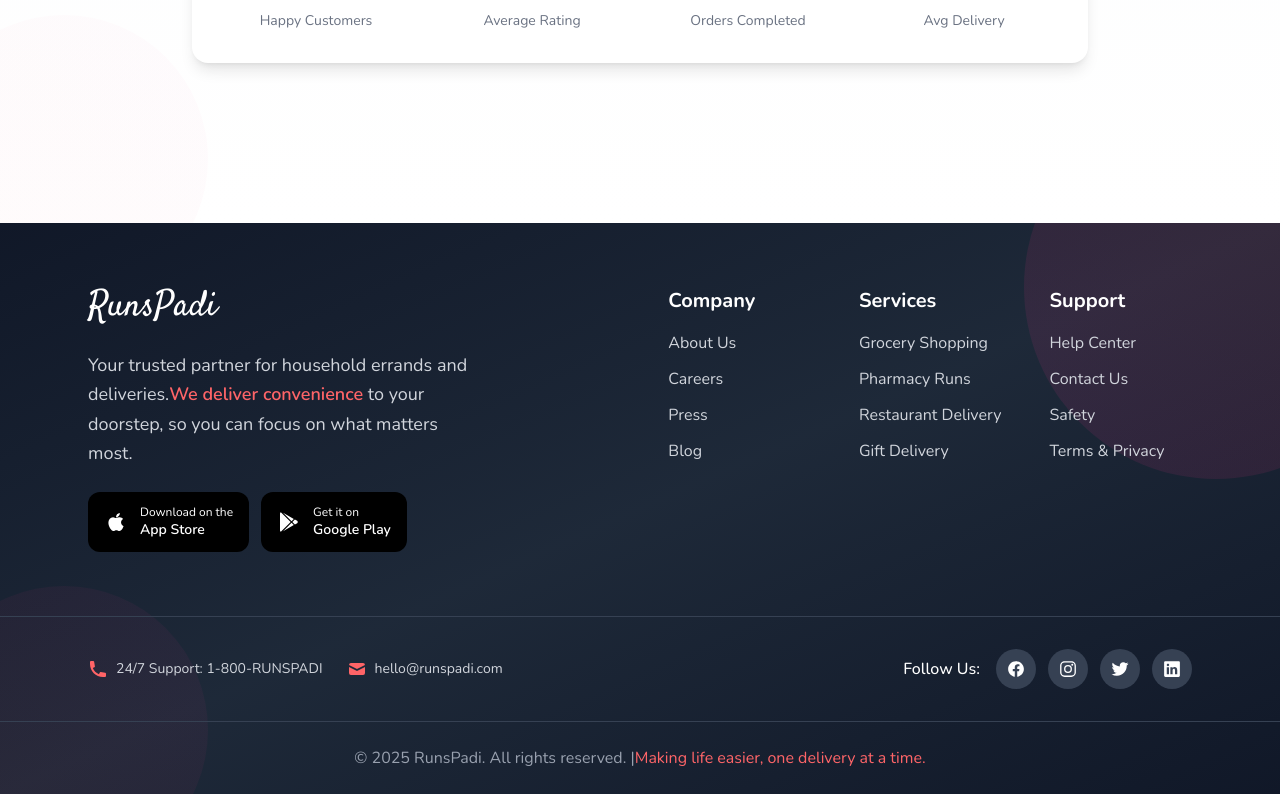
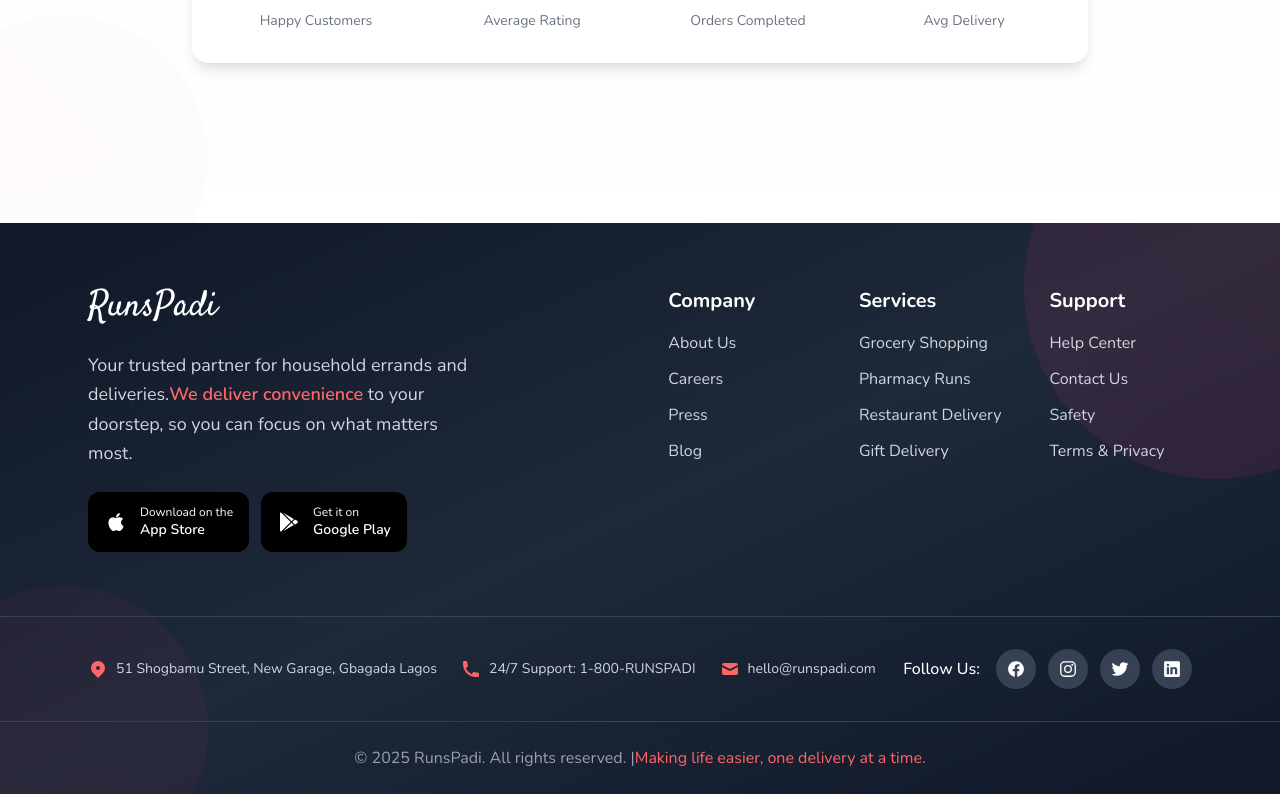
Before and after one commit to SummyTech/RunsPadi, a React (Vite) app in the folder runspadi/: page / in a window 1280 px wide. Shown: the part 6204-6998 px from the top of the page. Built offline with nearby package versions, Linux system fonts and the light colour scheme.

Commit message:
added address

```diff
--- a/runspadi/src/Pages/Footer.jsx
+++ b/runspadi/src/Pages/Footer.jsx
@@ -91,6 +91,12 @@
                                 <div className="flex flex-col sm:flex-row items-center gap-6 text-gray-300">
                                     <div className="flex items-center gap-2">
                                         <svg className="w-5 h-5 text-red-400" fill="currentColor" viewBox="0 0 20 20">
+                                            <path fillRule="evenodd" d="M5.05 4.05a7 7 0 119.9 9.9L10 18.9l-4.95-4.95a7 7 0 010-9.9zM10 11a2 2 0 100-4 2 2 0 000 4z" clipRule="evenodd" />
+                                        </svg>
+                                        <span className="text-sm">51 Shogbamu Street, New Garage, Gbagada Lagos</span>
+                                    </div>
+                                    <div className="flex items-center gap-2">
+                                        <svg className="w-5 h-5 text-red-400" fill="currentColor" viewBox="0 0 20 20">
                                             <path d="M2 3a1 1 0 011-1h2.153a1 1 0 01.986.836l.74 4.435a1 1 0 01-.54 1.06l-1.548.773a11.037 11.037 0 006.105 6.105l.774-1.548a1 1 0 011.059-.54l4.435.74a1 1 0 01.836.986V17a1 1 0 01-1 1h-2C7.82 18 2 12.18 2 5V3z"/>
                                         </svg>
                                         <span className="text-sm">24/7 Support: 1-800-RUNSPADI</span>
```
